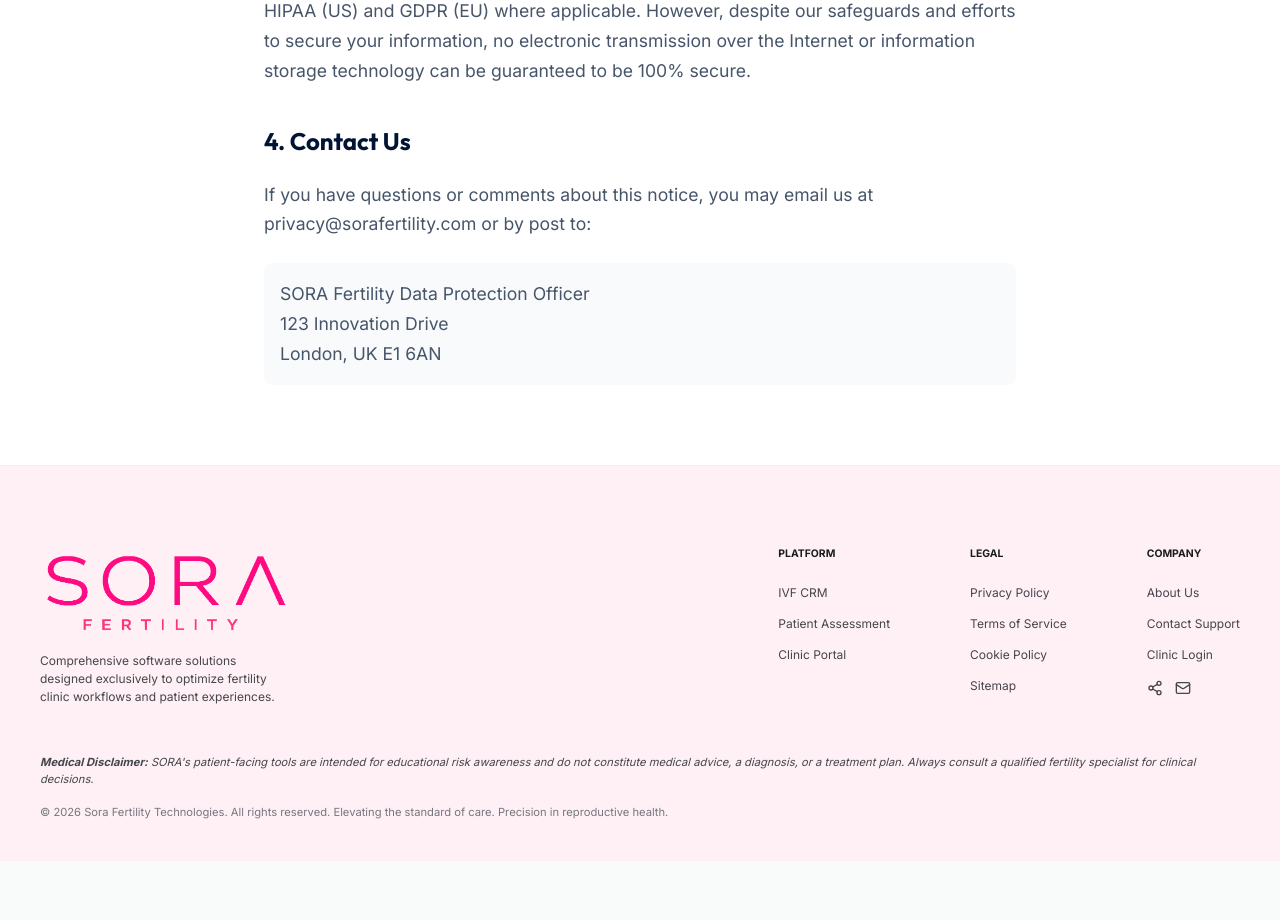
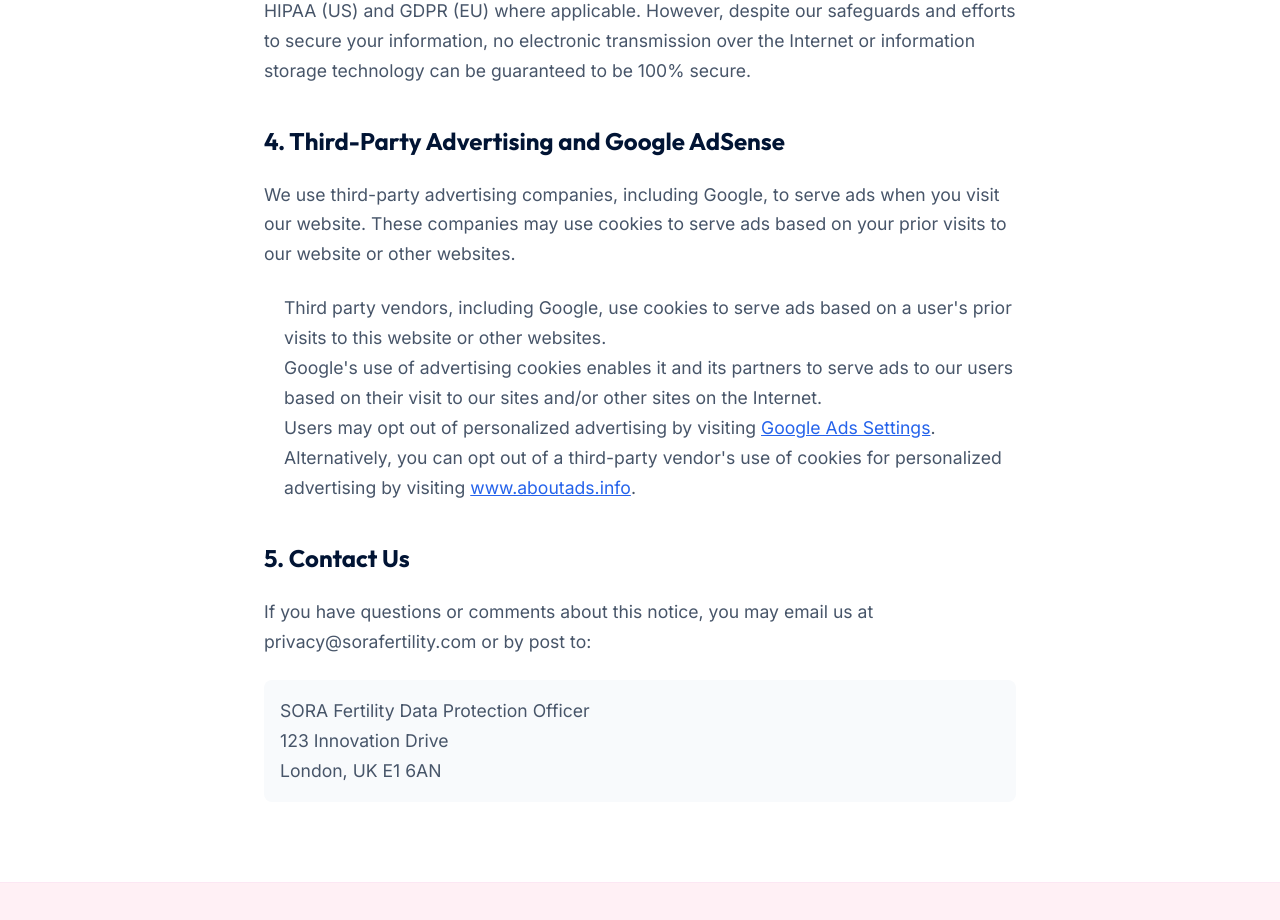
Before and after one commit to siddhanthardik/sora-fertility-scoring, a Next.js app in the folder landing/: page /privacy-policy in a window 1280 px wide. Shown: the part 1417-2337 px from the top of the page. Before the commit the page ends 2278 px from the top, so only its background shows below. Built offline with nearby package versions, Linux system fonts and the light colour scheme; no server answers; a web font is replaced by a local one.

Commit message:
Add Google AdSense required disclosures to Privacy and Cookie policies

```diff
--- a/landing/src/app/cookie-policy/page.js
+++ b/landing/src/app/cookie-policy/page.js
@@ -31,6 +31,7 @@
             <li><strong>Essential cookies:</strong> These cookies are strictly necessary to provide you with services available through our Websites and to use some of its features, such as access to secure areas (e.g., the CRM dashboard).</li>
             <li><strong>Performance and functionality cookies:</strong> These are used to enhance the performance and functionality of our Websites but are non-essential to their use.</li>
             <li><strong>Analytics and customization cookies:</strong> These cookies collect information that is used either in aggregate form to help us understand how our Websites are being used or how effective our marketing campaigns are.</li>
+            <li><strong>Advertising cookies:</strong> These cookies are used to make advertising messages more relevant to you. We use third-party advertising companies, including Google, to serve ads when you visit our website. Third party vendors, including Google, use cookies to serve ads based on your prior visits to our website or other websites. You may opt out of personalized advertising by visiting <a href="https://www.google.com/settings/ads" target="_blank" rel="noopener noreferrer" style={{ color: "#2563eb", textDecoration: "underline" }}>Google Ads Settings</a>.</li>
           </ul>
 
           <h2 style={{ fontSize: "1.5rem", color: "#011434", marginTop: "16px" }}>How can I control cookies?</h2>
--- a/landing/src/app/privacy-policy/page.js
+++ b/landing/src/app/privacy-policy/page.js
@@ -41,7 +41,17 @@
             We have implemented appropriate technical and organizational security measures designed to protect the security of any personal information we process, in alignment with HIPAA (US) and GDPR (EU) where applicable. However, despite our safeguards and efforts to secure your information, no electronic transmission over the Internet or information storage technology can be guaranteed to be 100% secure.
           </p>
 
-          <h2 style={{ fontSize: "1.5rem", color: "#011434", marginTop: "16px" }}>4. Contact Us</h2>
+          <h2 style={{ fontSize: "1.5rem", color: "#011434", marginTop: "16px" }}>4. Third-Party Advertising and Google AdSense</h2>
+          <p>
+            We use third-party advertising companies, including Google, to serve ads when you visit our website. These companies may use cookies to serve ads based on your prior visits to our website or other websites.
+          </p>
+          <ul style={{ paddingLeft: "20px" }}>
+            <li>Third party vendors, including Google, use cookies to serve ads based on a user's prior visits to this website or other websites.</li>
+            <li>Google's use of advertising cookies enables it and its partners to serve ads to our users based on their visit to our sites and/or other sites on the Internet.</li>
+            <li>Users may opt out of personalized advertising by visiting <a href="https://www.google.com/settings/ads" target="_blank" rel="noopener noreferrer" style={{ color: "#2563eb", textDecoration: "underline" }}>Google Ads Settings</a>. Alternatively, you can opt out of a third-party vendor's use of cookies for personalized advertising by visiting <a href="https://www.aboutads.info" target="_blank" rel="noopener noreferrer" style={{ color: "#2563eb", textDecoration: "underline" }}>www.aboutads.info</a>.</li>
+          </ul>
+
+          <h2 style={{ fontSize: "1.5rem", color: "#011434", marginTop: "16px" }}>5. Contact Us</h2>
           <p>
             If you have questions or comments about this notice, you may email us at privacy@sorafertility.com or by post to:
           </p>
```
